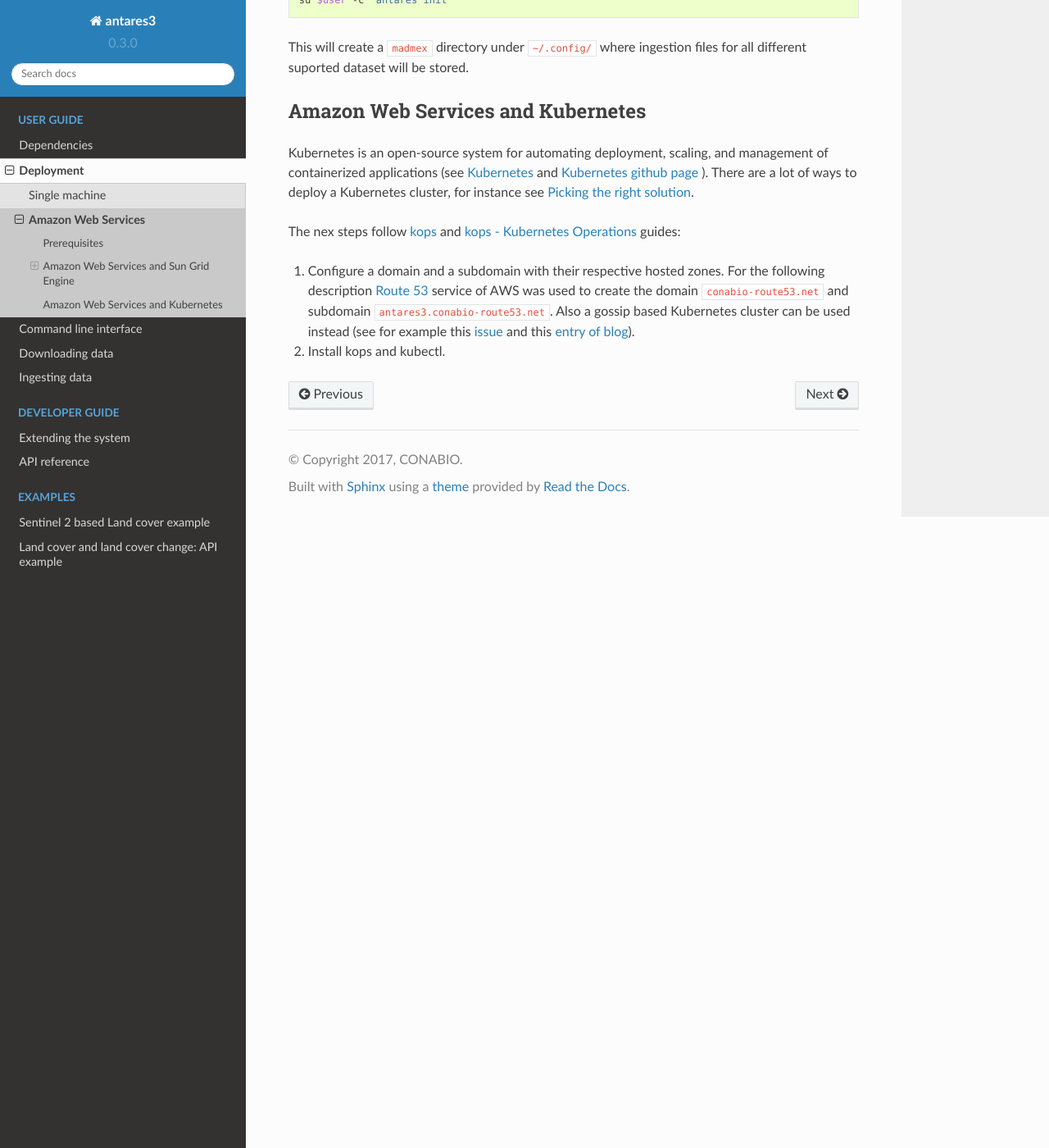
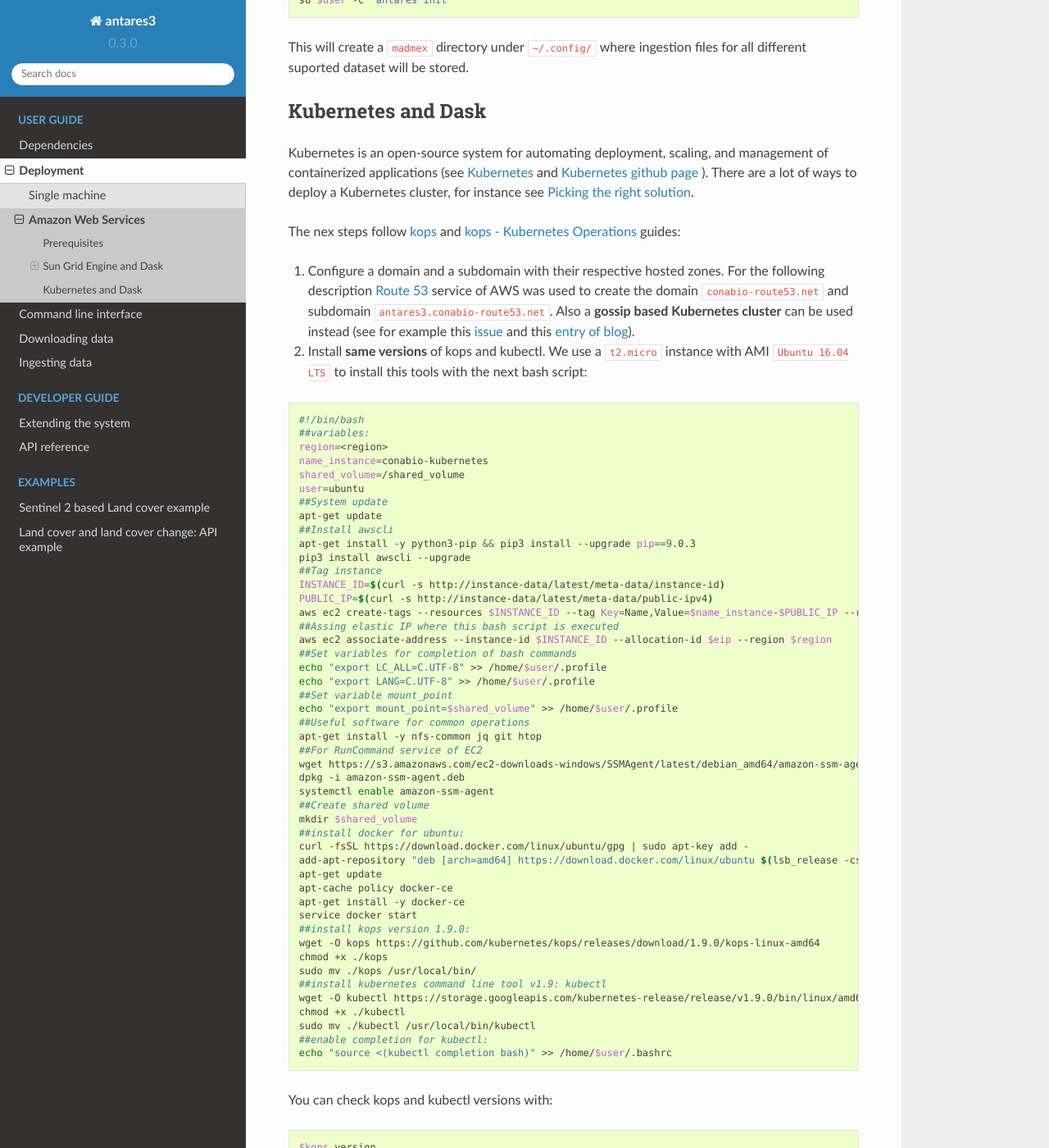
Before and after one commit to CONABIO/antares3, a Sphinx documentation site: the page built from docs/deployment/aws_cloud.rst, in a window 1280 px wide and 1400 px high, scrolled down 14139 px. Shown: the whole window at 82% size. Built offline with Sphinx 7.4.7 and the Read the Docs theme 2.0.0, drawn with Linux system fonts in a browser that asks for light colours; some of the changed text lies outside the part shown.

Commit message:
adding dockerfile for kubernetes deployment and fixing name of headers

```diff
--- a/docs/deployment/aws_cloud.rst
+++ b/docs/deployment/aws_cloud.rst
@@ -70,8 +70,11 @@
         createdb -h <db_host> -U <db_user> <database_name>
 
 
-Amazon Web Services and Sun Grid Engine
-=======================================
+
+
+Sun Grid Engine and Dask
+========================
+
 
 1. Create AMI of AWS from bash script.
 --------------------------------------
@@ -601,18 +604,176 @@
 This will create a ``madmex`` directory under ``~/.config/`` where ingestion files for all different suported dataset will be stored.
 
 
-Amazon Web Services and Kubernetes
-==================================
+Kubernetes and Dask
+===================
 
 
 Kubernetes is an open-source system for automating deployment, scaling, and management of containerized applications (see `Kubernetes`_ and `Kubernetes github page`_ ). There are a lot of ways to deploy a Kubernetes cluster, for instance see `Picking the right solution`_.
 
-
 The nex steps follow `kops`_ and `kops - Kubernetes Operations`_ guides:
 
-1) Configure a domain and a subdomain with their respective hosted zones. For the following description `Route 53`_ service of AWS was used to create the domain ``conabio-route53.net`` and subdomain ``antares3.conabio-route53.net``. Also a gossip based Kubernetes cluster can be used instead (see for example this `issue`_ and this `entry of blog`_).
+1) Configure a domain and a subdomain with their respective hosted zones. For the following description `Route 53`_ service of AWS was used to create the domain ``conabio-route53.net`` and subdomain ``antares3.conabio-route53.net``. Also a **gossip based Kubernetes cluster** can be used instead (see for example this `issue`_ and this `entry of blog`_).
 
-2) Install kops and kubectl.
+2) Install **same versions** of kops and kubectl. We use a ``t2.micro`` instance with AMI ``Ubuntu 16.04 LTS`` to install this tools with the next bash script:
+
+
+.. code-block:: bash
+
+	#!/bin/bash
+	##variables:
+	region=<region>
+	name_instance=conabio-kubernetes
+	shared_volume=/shared_volume
+	user=ubuntu
+	##System update
+	apt-get update
+	##Install awscli
+	apt-get install -y python3-pip && pip3 install --upgrade pip==9.0.3
+	pip3 install awscli --upgrade
+	##Tag instance
+	INSTANCE_ID=$(curl -s http://instance-data/latest/meta-data/instance-id)
+	PUBLIC_IP=$(curl -s http://instance-data/latest/meta-data/public-ipv4)
+	aws ec2 create-tags --resources $INSTANCE_ID --tag Key=Name,Value=$name_instance-$PUBLIC_IP --region=$region
+	##Assing elastic IP where this bash script is executed
+	aws ec2 associate-address --instance-id $INSTANCE_ID --allocation-id $eip --region $region
+	##Set variables for completion of bash commands
+	echo "export LC_ALL=C.UTF-8" >> /home/$user/.profile
+	echo "export LANG=C.UTF-8" >> /home/$user/.profile
+	##Set variable mount_point
+	echo "export mount_point=$shared_volume" >> /home/$user/.profile
+	##Useful software for common operations
+	apt-get install -y nfs-common jq git htop
+	##For RunCommand service of EC2
+	wget https://s3.amazonaws.com/ec2-downloads-windows/SSMAgent/latest/debian_amd64/amazon-ssm-agent.deb
+	dpkg -i amazon-ssm-agent.deb
+	systemctl enable amazon-ssm-agent
+	##Create shared volume
+	mkdir $shared_volume
+	##install docker for ubuntu:
+	curl -fsSL https://download.docker.com/linux/ubuntu/gpg | sudo apt-key add -
+	add-apt-repository "deb [arch=amd64] https://download.docker.com/linux/ubuntu $(lsb_release -cs) stable"
+	apt-get update
+	apt-cache policy docker-ce
+	apt-get install -y docker-ce
+	service docker start
+	##install kops version 1.9.0:
+	wget -O kops https://github.com/kubernetes/kops/releases/download/1.9.0/kops-linux-amd64
+	chmod +x ./kops
+	sudo mv ./kops /usr/local/bin/
+	##install kubernetes command line tool v1.9: kubectl
+	wget -O kubectl https://storage.googleapis.com/kubernetes-release/release/v1.9.0/bin/linux/amd64/kubectl
+	chmod +x ./kubectl
+	sudo mv ./kubectl /usr/local/bin/kubectl
+	##enable completion for kubectl:
+	echo "source <(kubectl completion bash)" >> /home/$user/.bashrc
+
+
+You can check kops and kubectl versions with:
+
+.. code-block:: bash
+
+	$kops version
+
+	$kubectl version
+
+
+3) Use next **Dockerfile** to build a docker image for antares3:
+
+.. code-block:: bash
+
+
+	FROM ubuntu:xenial
+	USER root
+
+	#see: https://github.com/Yelp/dumb-init/ for next line:
+	RUN apt-get update && apt-get install -y wget curl && wget -O /usr/local/bin/dumb-init https://github.com/Yelp/dumb-init/releases/download/v$	(curl -s https://api.github.com/repos/Yelp/dumb-init/releases/latest| grep tag_name|sed -n 's/  ".*v\(.*\)",/\1/p')/dumb-init_$(curl -s 	https://api.github.com/repos/Yelp/dumb-init/releases/latest| grep tag_name|sed -n 's/  ".*v\(.*\)",/\1/p')_amd64 && chmod +x /usr/local/bin/	dumb-init
+
+	#base dependencies
+	RUN apt-get update && apt-get install -y \
+		openssh-server \
+		openssl \
+		sudo \
+		nano \
+		software-properties-common \
+		python-software-properties \
+		git \
+		vim \
+		vim-gtk \
+		htop \
+		build-essential \
+		libssl-dev \
+		libffi-dev \
+		cmake \
+		python3-dev \
+		python3-pip \
+		python3-setuptools \
+		ca-certificates \
+		postgresql-client \
+	    libudunits2-dev  && pip3 install --upgrade pip==9.0.3
+
+	#Install spatial libraries
+	RUN add-apt-repository -y ppa:ubuntugis/ubuntugis-unstable && apt-get -qq update
+	RUN apt-get install -y \
+		netcdf-bin \
+		libnetcdf-dev \
+		ncview \
+		libproj-dev \
+		libgeos-dev \
+		gdal-bin \
+		libgdal-dev
+
+	#Create user: madmex_user
+	RUN groupadd madmex_user
+	RUN useradd madmex_user -g madmex_user -m -s /bin/bash
+	RUN echo "madmex_user ALL=(ALL:ALL) NOPASSWD:ALL" | (EDITOR="tee -a" visudo)
+	RUN echo "madmex_user:madmex_user" | chpasswd
+
+	##Install dask distributed
+	RUN pip3 install dask distributed --upgrade && pip3 install bokeh
+	##Install missing package for open datacube:
+	RUN pip3 install --upgrade python-dateutil
+
+	#Dependencies for antares3 & datacube
+	RUN pip3 install numpy && pip3 install GDAL==$(gdal-config --version) --global-option=build_ext --global-option='-I/usr/include/gdal' && 	pip3 install rasterio==1.0b1 --no-binary rasterio
+	RUN pip3 install scipy cloudpickle sklearn lightgbm fiona django --no-binary fiona
+	RUN pip3 install --no-cache --no-binary :all: psycopg2
+	RUN pip3 install futures pathlib setuptools==20.4
+
+	#datacube:
+	RUN apt-get clean && apt-get update && apt-get install -y locales
+	RUN locale-gen en_US.UTF-8
+	ENV LANG en_US.UTF-8
+	ENV LC_ALL en_US.UTF-8
+	RUN pip3 install git+https://github.com/opendatacube/datacube-core.git@develop#egg=datacube[s3]
+
+	#Upgrade awscli and tools for s3:
+	RUN pip3 install boto3 botocore awscli --upgrade
+
+	#antares3:
+	USER madmex_user
+	RUN pip3 install --user git+https://github.com/CONABIO/antares3.git@develop
+
+	##Set locales for OpenDataCube
+	RUN echo "export LC_ALL=C.UTF-8" >> ~/.profile
+	RUN echo "export LANG=C.UTF-8" >> ~/.profile
+	#Set variables
+	ARG mount_point=$mount_point
+	RUN echo "export mount_point=$mount_point" >> ~/.profile
+	#Use python3
+	RUN echo "alias python=python3" >> ~/.bash_aliases
+	#Antares3:
+	RUN echo "export PATH=$PATH:/home/madmex_user/.local/bin/" >> ~/.profile
+	#Config files for datacube and antares
+	RUN ln -sf $mount_point/.antares ~/.antares
+	RUN ln -sf $mount_point/.datacube.conf ~/.datacube.conf
+
+	#Final settings
+	WORKDIR /home/madmex_user/
+	VOLUME ["/shared_volume"]
+	ENTRYPOINT ["/usr/local/bin/dumb-init", "--"]
+
+
+
 
 
 
```
